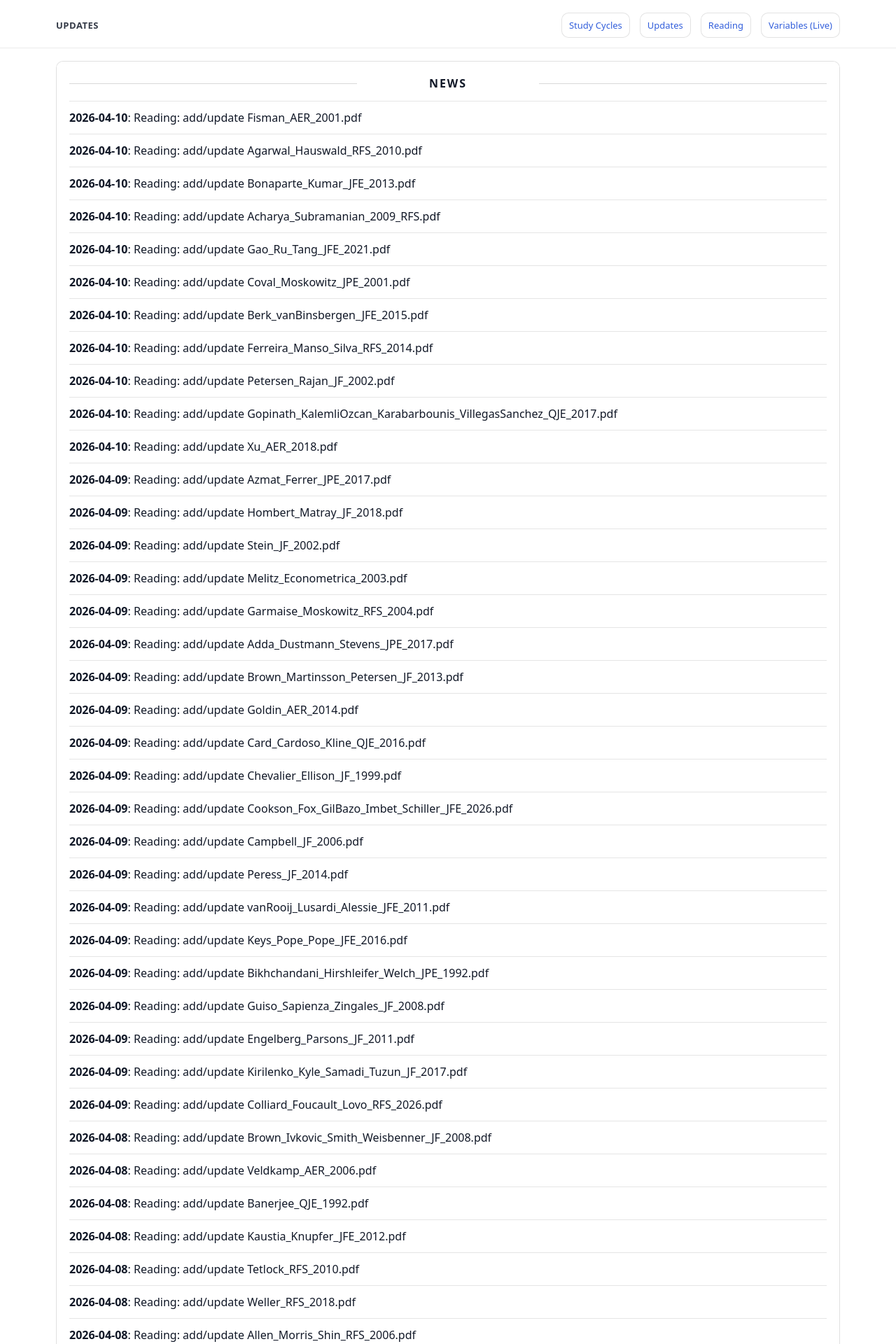
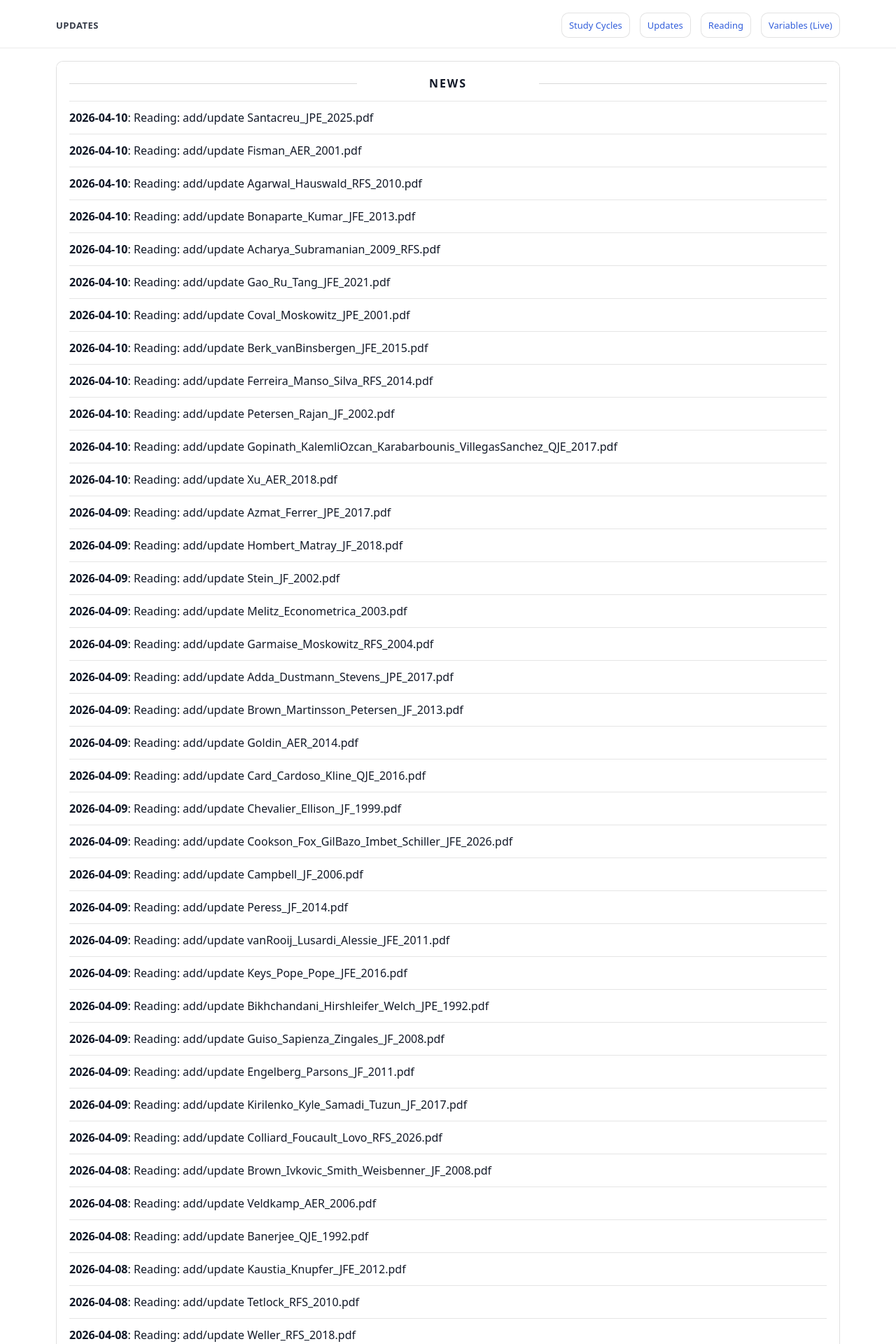
Before and after one commit to yaxinzn/study-archive, a Jekyll site: the page built from updates/index.md, in a window 1280 px wide. Shown: the top 1920 px of the page at 70% size. Built offline with Jekyll 4.4.1, drawn with Linux system fonts in a browser that asks for light colours; some of the changed text lies outside the part shown.

Commit message:
chore: update NEWS feed

```diff
--- a/_data/news.yml
+++ b/_data/news.yml
@@ -1,4 +1,7 @@
 # Auto-generated update history (sorted newest -> oldest). Do not edit manually.
+- ts: "1775809538"
+  date: "2026-04-10"
+  title: "Reading: add/update Santacreu_JPE_2025.pdf"
 - ts: "1775808986"
   date: "2026-04-10"
   title: "Reading: add/update Fisman_AER_2001.pdf"
```
